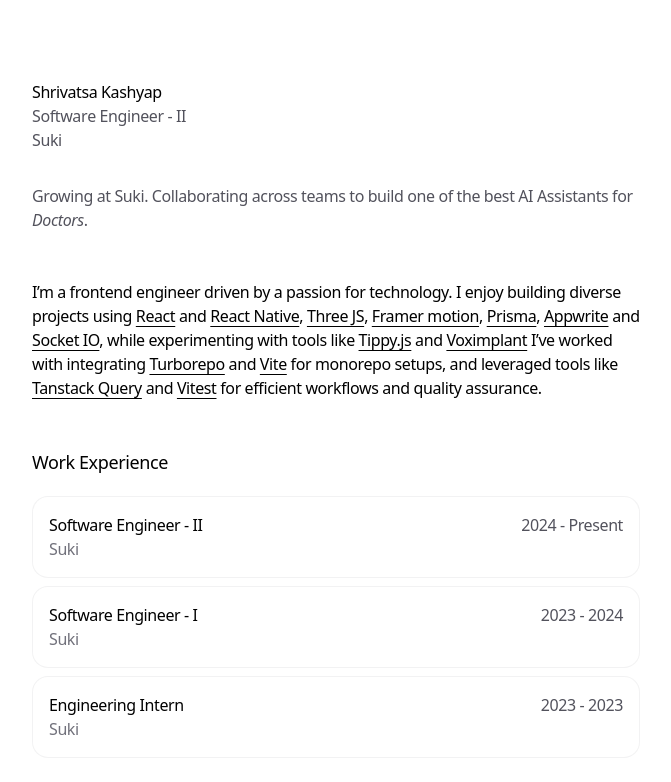
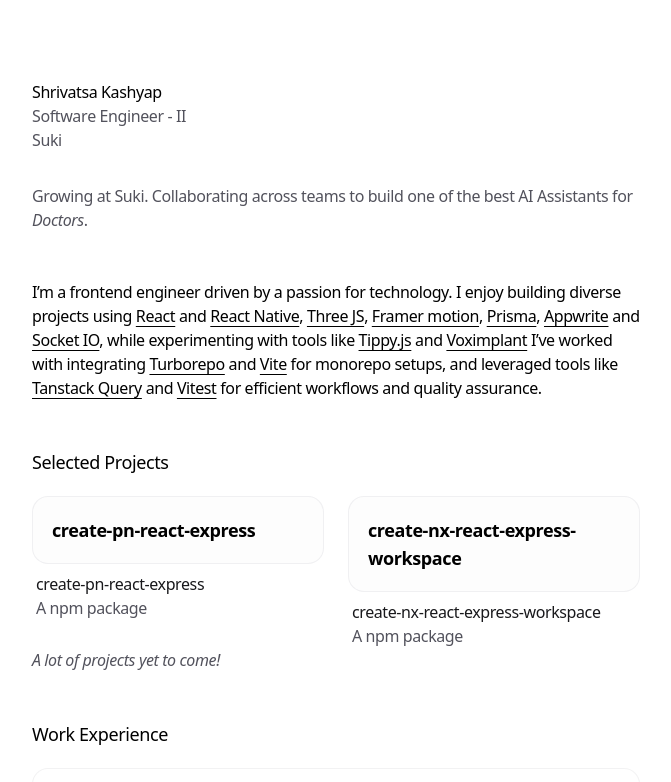
Before and after one commit to vatsa31/vatsa-tech, a Next.js app: page / in a window 1280 px wide. Shown: the top 782 px of the page, without its empty margins (304-975 px from the left). Built offline with nearby package versions, Linux system fonts and the light colour scheme.

Commit message:
chore - add projects section

```diff
--- a/app/data.ts
+++ b/app/data.ts
@@ -2,7 +2,8 @@
   name: string
   description: string
   link: string
-  video: string
+  video?: string
+  details: string
   id: string
 }
 
@@ -48,7 +49,24 @@
 // ]
 //
 
-export const PROJECTS: Project[] = []
+export const PROJECTS: Project[] = [
+  {
+    name: 'create-pn-react-express',
+    description: 'A npm package',
+    details:
+      'A npm package for creating a monorepo for React app using Vite and Typescript using Turborepo. Also creates a proper folder structure.',
+    link: 'https://www.npmjs.com/package/create-pn-react-express',
+    id: 'project-1',
+  },
+  {
+    name: 'create-nx-react-express-workspace',
+    description: 'A npm package',
+    details:
+      'A npm package for creating a monorepo for React with Express using NX',
+    link: 'https://www.npmjs.com/package/create-nx-react-express-workspace',
+    id: 'project-2',
+  },
+]
 
 export const WORK_EXPERIENCE: WorkExperience[] = [
   {
--- a/app/page.tsx
+++ b/app/page.tsx
@@ -41,6 +41,44 @@
 
 type ProjectVideoProps = {
   src: string
+}
+type ProjectDescriptionProps = {
+  title: string
+  details: string
+}
+
+function ProjectDescription({ title, details }: ProjectDescriptionProps) {
+  return (
+    <MorphingDialog
+      transition={{
+        type: 'spring',
+        bounce: 0,
+        duration: 0.3,
+      }}
+    >
+      <MorphingDialogTrigger>
+        <span className="text-lg font-bold">{title}</span>
+      </MorphingDialogTrigger>
+      <MorphingDialogContainer>
+        <MorphingDialogContent className="relative rounded-2xl bg-zinc-50 p-10 ring-1 ring-zinc-200/50 ring-inset dark:bg-zinc-950 dark:ring-zinc-800/50">
+          <p>{details}</p>
+        </MorphingDialogContent>
+        <MorphingDialogClose
+          className="fixed top-6 right-6 h-fit w-fit rounded-full bg-white p-1"
+          variants={{
+            initial: { opacity: 0 },
+            animate: {
+              opacity: 1,
+              transition: { delay: 0.3, duration: 0.1 },
+            },
+            exit: { opacity: 0, transition: { duration: 0 } },
+          }}
+        >
+          <XIcon className="h-5 w-5 text-zinc-500" />
+        </MorphingDialogClose>
+      </MorphingDialogContainer>
+    </MorphingDialog>
+  )
 }
 
 function ProjectVideo({ src }: ProjectVideoProps) {
@@ -253,8 +291,11 @@
           <div className="grid grid-cols-1 gap-6 sm:grid-cols-2">
             {PROJECTS.map((project) => (
               <div key={project.name} className="space-y-2">
-                <div className="relative rounded-2xl bg-zinc-50/40 p-1 ring-1 ring-zinc-200/50 ring-inset dark:bg-zinc-950/40 dark:ring-zinc-800/50">
-                  <ProjectVideo src={project.video} />
+                <div className="relative rounded-2xl bg-zinc-50/40 p-5 ring-1 ring-zinc-200/50 ring-inset dark:bg-zinc-950/40 dark:ring-zinc-800/50">
+                  <ProjectDescription
+                    title={project.name}
+                    details={project.details}
+                  />
                 </div>
                 <div className="px-1">
                   <a
@@ -272,6 +313,9 @@
               </div>
             ))}
           </div>
+          <span className="text-zinc-600 italic dark:text-zinc-500">
+            A lot of projects yet to come!
+          </span>
         </motion.section>
       ) : null}
 
```
